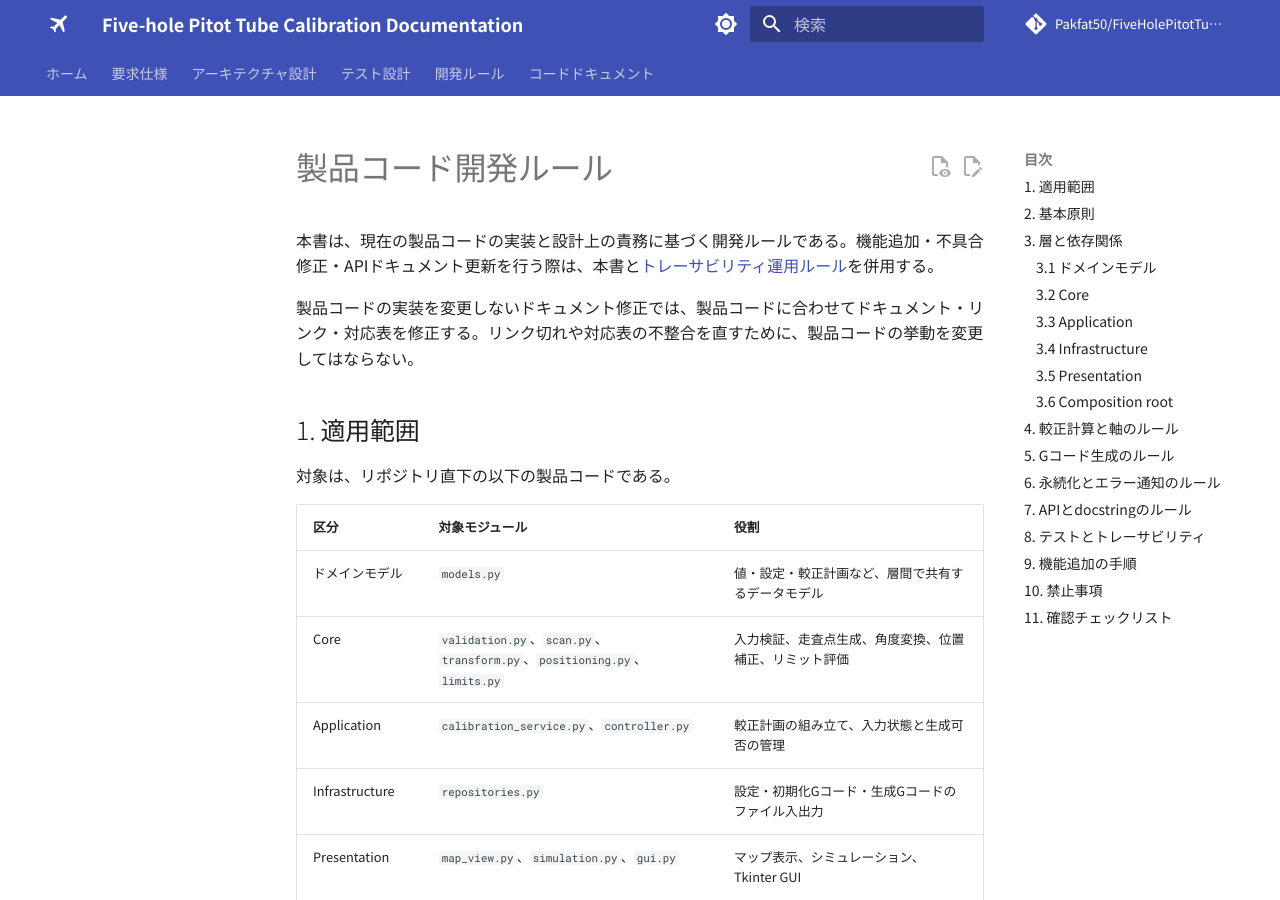
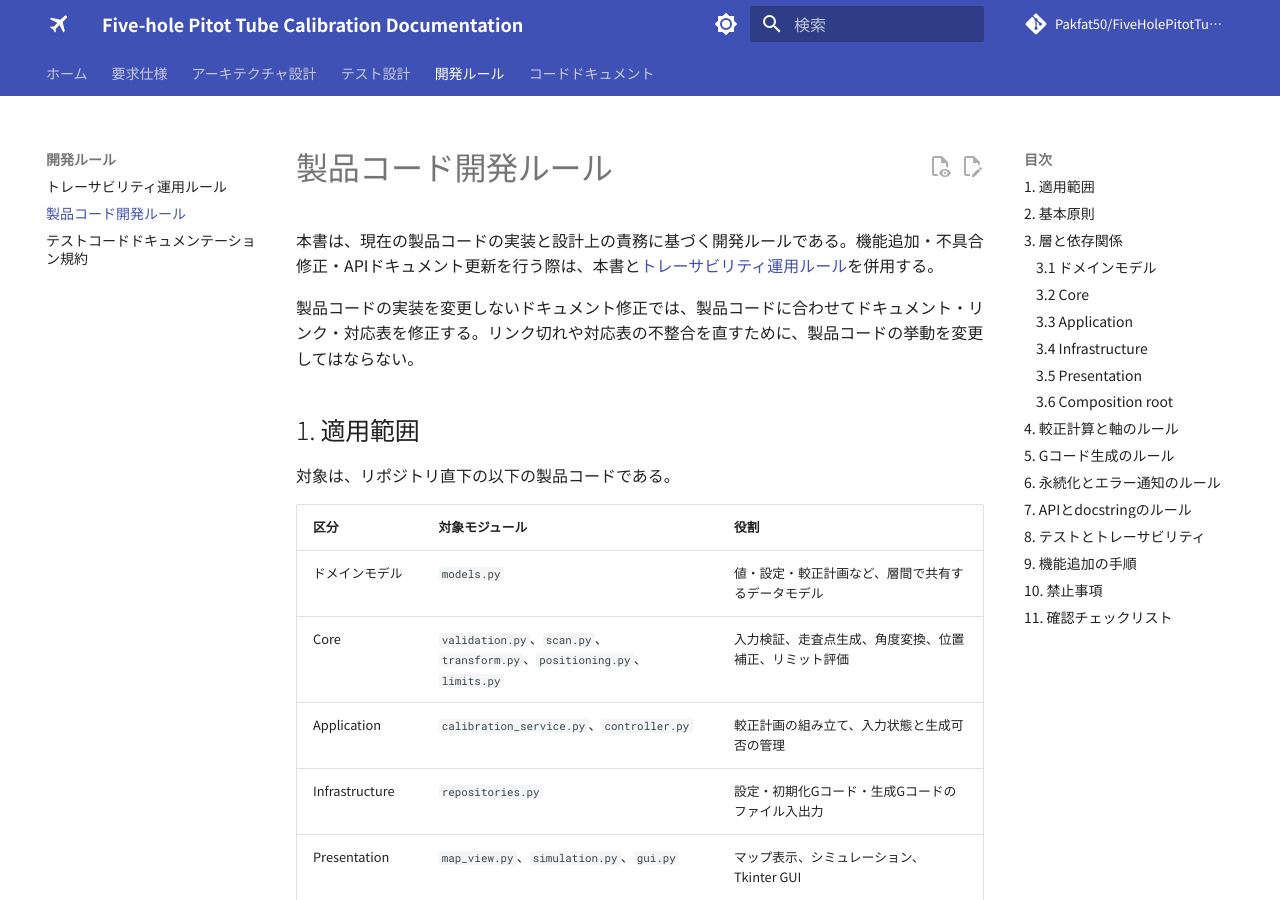
Before and after one commit to Pakfat50/FiveHolePitotTubeCalibration, an MkDocs documentation site: the page built from docs/product_code_guideline.md, in a window 1280 px wide and 900 px high. Built offline with MkDocs 1.6.1 and Material for MkDocs 9.7.7, drawn with Linux system fonts in a browser that asks for light colours; comment, search, counter and statistics services are not loaded; part of the change alters nothing that is shown.

Commit message:
docs: organize development rules navigation

```diff
--- a/mkdocs.yml
+++ b/mkdocs.yml
@@ -107,7 +107,8 @@ nav:
       - テスト仕様書: test_specification.md
   - 開発ルール:
       - トレーサビリティ運用ルール: traceability_rules.md
+      - 製品コード開発ルール: product_code_guideline.md
+      - テストコードドキュメンテーション規約: test_doxygen_guideline.md
   - コードドキュメント:
       - 製品コードAPI: api.md
       - テストコードAPI: test-api.md
-      - テストコードDoxygenルール: test_doxygen_guideline.md
```
